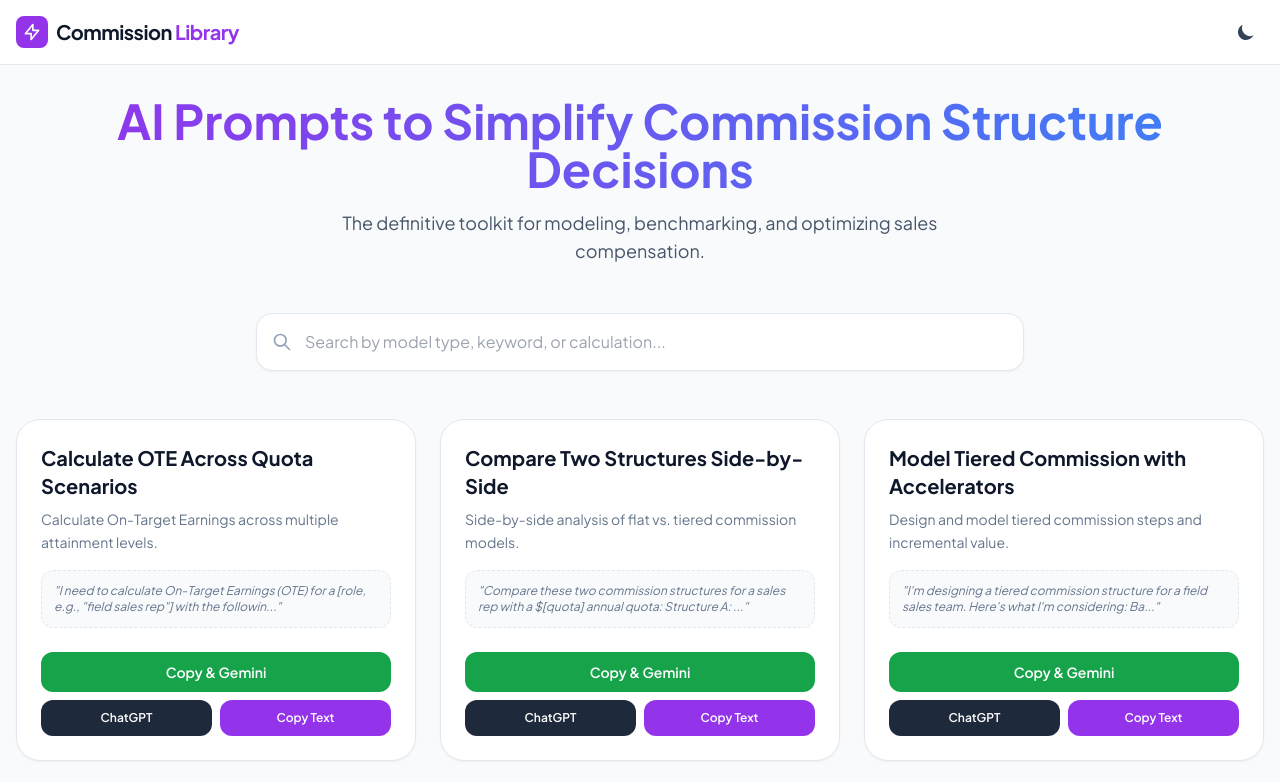
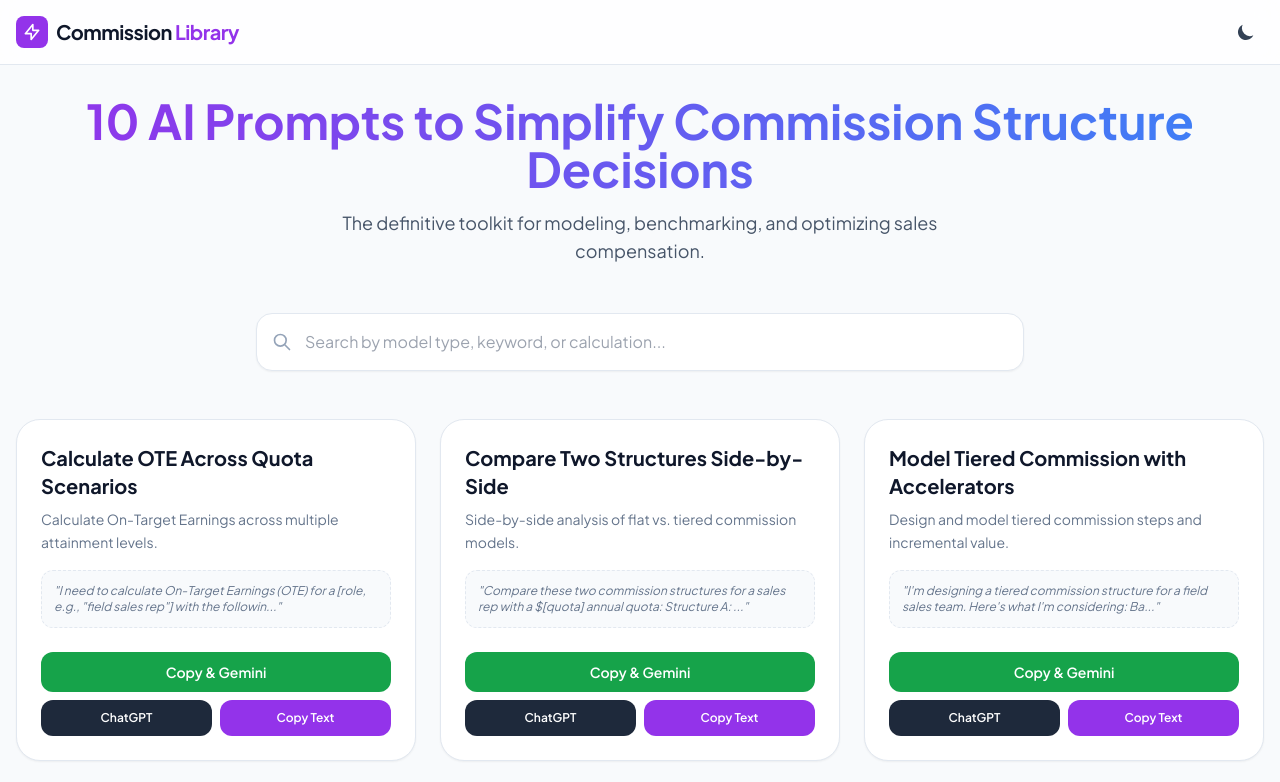
Before and after one commit to jackie-spotio/commission-prompts, a plain HTML site: page index.html in a window 1280 px wide. Shown: the top 782 px of the page. Drawn offline with nearby package versions, Linux system fonts and the light colour scheme.

Commit message:
Update index.html

```diff
--- a/index.html
+++ b/index.html
@@ -45,7 +45,7 @@
     <main class="container mx-auto px-4 py-8 max-w-7xl">
         <header class="text-center mb-12">
             <h1 class="text-3xl md:text-5xl font-extrabold mb-4 bg-clip-text text-transparent bg-gradient-to-r from-purple-600 to-blue-500">
-                AI Prompts to Simplify Commission Structure Decisions
+                10 AI Prompts to Simplify Commission Structure Decisions
             </h1>
             <p class="text-slate-600 dark:text-slate-400 max-w-2xl mx-auto text-lg">
                 The definitive toolkit for modeling, benchmarking, and optimizing sales compensation.
```
